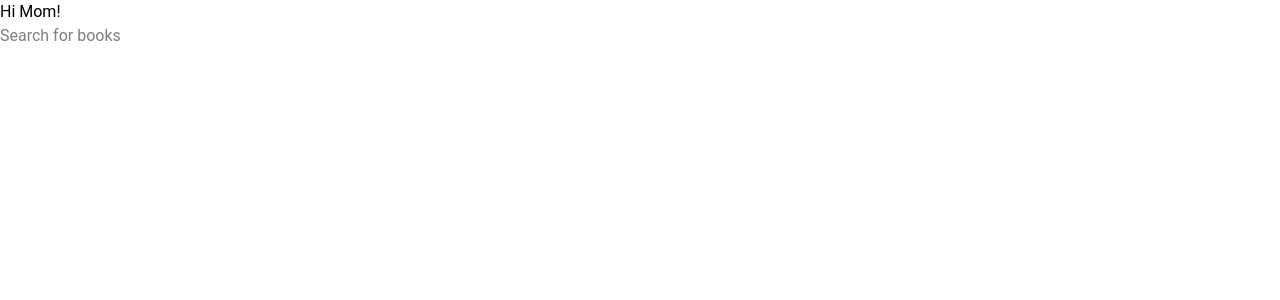
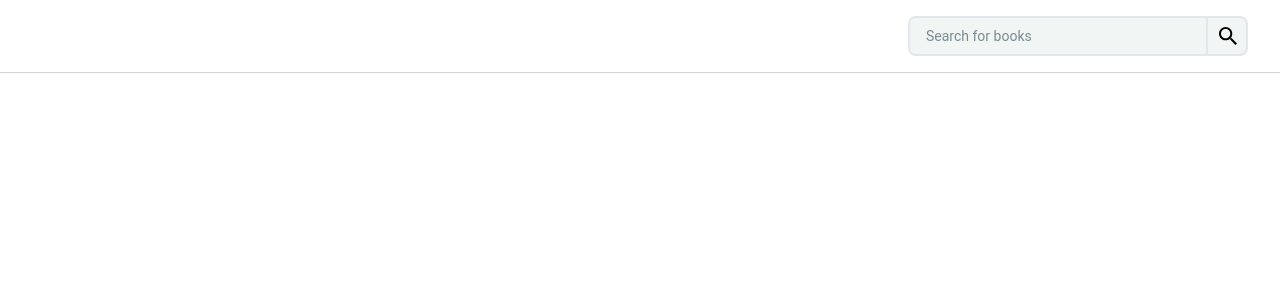
Before and after one commit to tjsaverin09/summarists-internship-, a Next.js app: page /for-you in a window 1280 px wide. Shown: the top 300 px of the page. Built offline with nearby package versions, Linux system fonts and the light colour scheme.

Commit message:
finished searchbar, started work on the sidebar

```diff
--- /dev/null
+++ b/CssModules/searchbar.module.css
@@ -0,0 +1,43 @@
+.searchBar {
+    border-bottom: 1px solid lightgray;
+}
+
+.searchWrapper {
+    position: relative;
+    display: flex;
+    align-items: center;
+    justify-content: flex-end;
+    margin: 16px 32px 16px;
+}
+
+.searchContent {
+    display: flex;;
+    align-items: center;
+    gap: 24px;
+    width: 100%;
+    max-width: 340px;
+}
+
+.searchInput {
+    height: 40px;
+    width: 100%;
+    border: 2px solid #e1e7ea;
+    border-radius: 8px;
+    padding: 0 16px;
+    outline: none;
+    background-color: #f1f6f4;
+    color: #042330;
+    font-size: 14px;
+}
+
+.searchIcon {
+    display: flex;
+    align-items: center;
+    position: absolute;
+    right: 8px;
+    height: 100%;
+    justify-content: flex-end;
+    border-left: 2px solid #e1e7ea;
+    padding-left: 8px;
+    font-size: 24px;
+}
--- a/app/for-you/page.js
+++ b/app/for-you/page.js
@@ -1,10 +1,9 @@
-import SearchBar from "@/components/SearchBar"
+import Searchbar from "@/components/Searchbar"
 
 export default function forYou() {
     return (
         <>
-            Hi Mom!
-            <SearchBar />
+            <Searchbar />
         </>
     )
 }
--- a/components/SearchBar.tsx
+++ b/components/SearchBar.tsx
@@ -1,7 +1,18 @@
-export default function SearchBar() {
-    return (
-        <div className="searchWrapper">
-            <input type="text" placeholder="Search for books" />
+import { IoMdSearch } from "react-icons/io";
+import styles from "../CssModules/searchbar.module.css";
+
+export default function Searchbar() {
+  return (
+    <div className={styles.searchBar}>
+        <div className={styles.searchWrapper}>
+      <div className={styles.searchContent}>
+        <input type="text" placeholder="Search for books" className={styles.searchInput} />
+        <div className={styles.searchIcon}>
+          <IoMdSearch />
         </div>
-    )
+      </div>
+    </div>
+</div>
+
+  );
 }
--- /dev/null
+++ b/components/Sidebar.tsx
@@ -0,0 +1,11 @@
+import styles from "../CssModules/sidebar.module.css"
+
+export default function Sidebar() {
+    return (
+        <div className={styles.sidebar}>
+            <div className="sidebarLogo">
+
+            </div>
+        </div>
+    )
+}
```
Also changed, not shown: CssModules/sidebar.module.css (added).
